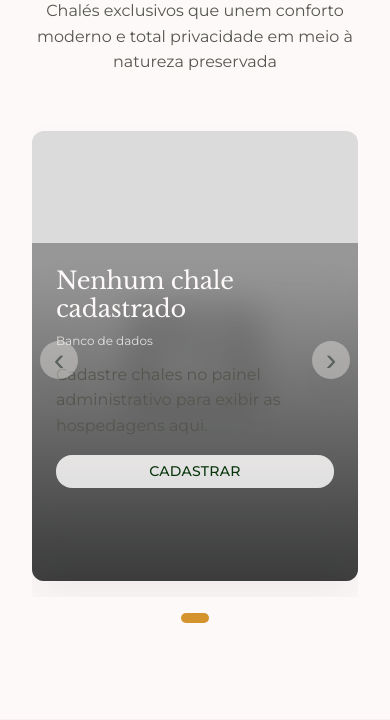
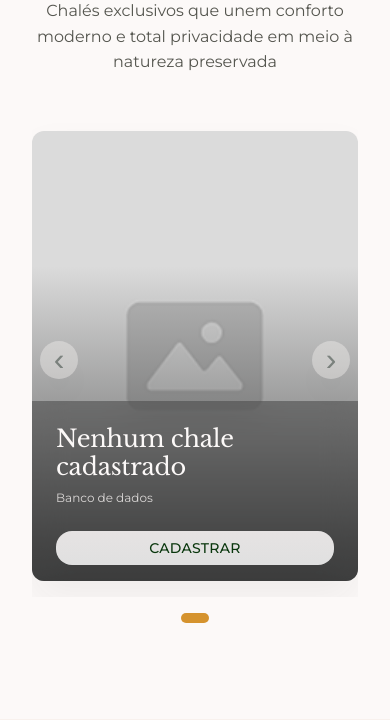
Before and after one commit to PI-Senac-Jode/Vallis-Chale, a PHP site: page / in a window 390 px wide. Shown: the part 3814-4534 px from the top of the page. Run offline with PHP 8.4, Linux system fonts and the light colour scheme; data that the repository does not hold is empty.

Commit message:
feat: alterando script do carrossel para correção de quebra visual da responsividade

```diff
--- a/frontEnd/styles/sections/hospedagens.css
+++ b/frontEnd/styles/sections/hospedagens.css
@@ -109,7 +109,7 @@
 }
 
 .chale-card__body {
-  height: 40vh;
+  height: 40%;
   padding: var(--space-5);
   background: rgba(27, 28, 28, 0.35);
   backdrop-filter: blur(16px);
@@ -135,12 +135,13 @@
   margin-bottom: var(--space-3);
 }
 
-.card-description {
+.chale-card__text {
   flex: 1;
   display: -webkit-box;
   line-clamp: 2;
   -webkit-box-orient: vertical;
   overflow: hidden;
+  color: rgba(252, 249, 248, 0.92);
   margin-bottom: var(--space-3); /* espaço antes do botão */
 }
 
--- a/scripts/script.js
+++ b/scripts/script.js
@@ -41,7 +41,7 @@ document.addEventListener('DOMContentLoaded', () => {
       const firstCard = cards[0];
       const gap = parseFloat(getComputedStyle(track).columnGap) || 0;
 
-      return firstCard.getBoundingClientRect().width + gap;
+      return Math.round(firstCard.getBoundingClientRect().width + gap);
     };
 
     const getMaxIndex = () => Math.max(0, Math.ceil((track.scrollWidth - track.clientWidth) / getStep()));
```
Also changed, not shown: src/assets/img/chales/chale-20260609224954-47bbc3b0.png (added), src/assets/img/chales/chale-20260609234008-68254d8b.png (added), src/assets/img/chales/chale-20260609234022-b2bfbf25.png (added), src/assets/img/chales/chale-20260609234042-8aba0ab2.png (added).
